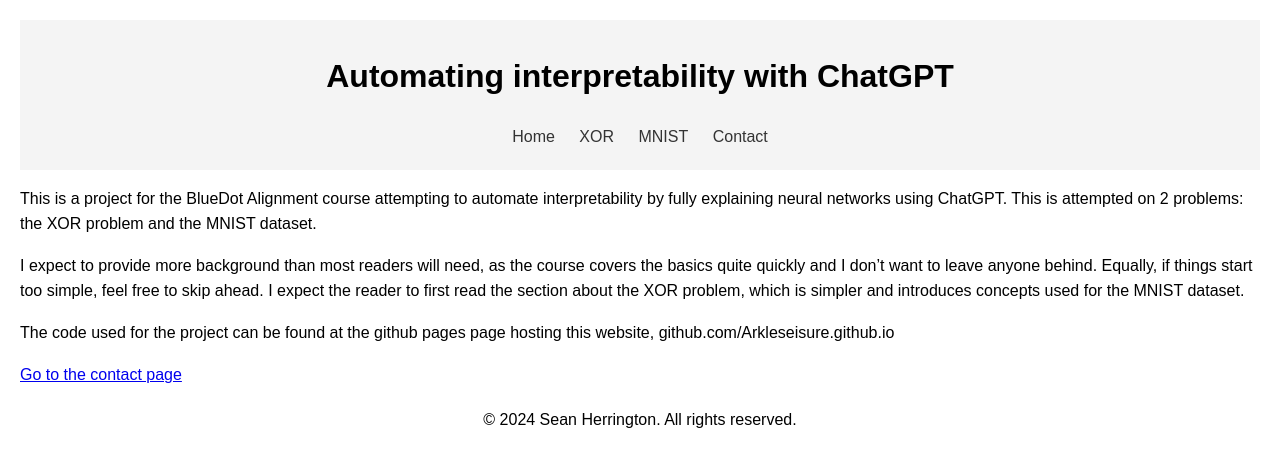
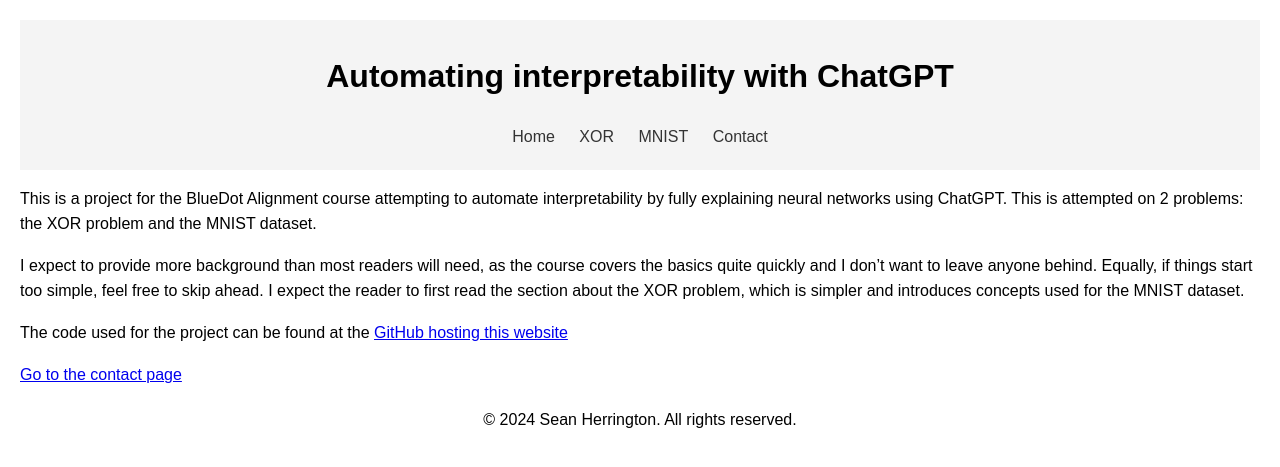
Before and after one commit to Arkleseisure/Arkleseisure.github.io, a Jekyll site: the page built from pages/index.md, in a window 1280 px wide. Shown: the top 467 px of the page. Built offline with Jekyll 4.4.1, drawn with Linux system fonts in a browser that asks for light colours.

Commit message:
Update index.md

```diff
--- a/pages/index.md
+++ b/pages/index.md
@@ -9,6 +9,6 @@
 I expect to provide more background than most readers will need, as the course covers the basics quite quickly and I don't want to leave anyone behind. Equally, if things start too simple, feel free to skip ahead.
 I expect the reader to first read the section about the XOR problem, which is simpler and introduces concepts used for the MNIST dataset.
 
-The code used for the project can be found at the github pages page hosting this website, github.com/Arkleseisure.github.io
+The code used for the project can be found at the [GitHub hosting this website](https://github.com/Arkleseisure/Arkleseisure.github.io/)
 
 [Go to the contact page](contact.html)
```
